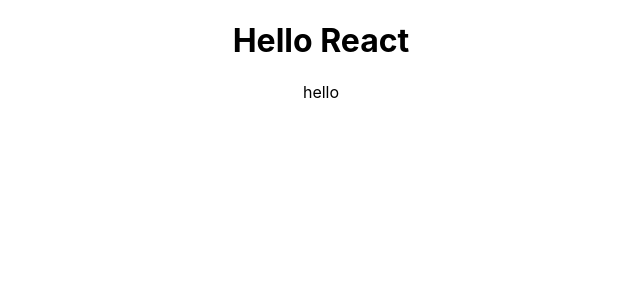
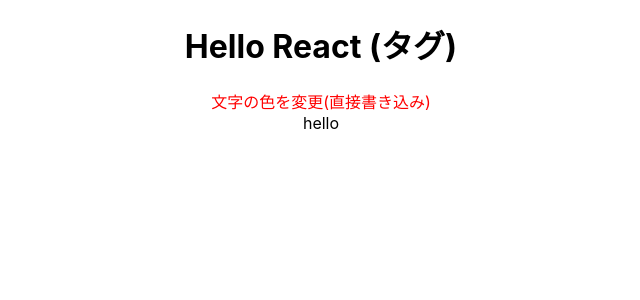
Before and after one commit to aoimaru/internReactPrac, a React (Create React App) app: page / in a window 1280 px wide. Shown: the top 300 px of the page, without its empty margins (319-959 px from the left). Built offline with nearby package versions, Linux system fonts and the light colour scheme.

Commit message:
直接書き込み(文字色変更)

```diff
--- a/src/App.jsx
+++ b/src/App.jsx
@@ -6,7 +6,10 @@
 function App() {
   return (
     <div className="App">
-      <h1> Hello React</h1>
+      <h1> Hello React (タグ)</h1>
+
+      <div style={{ color: 'red' }}>文字の色を変更(直接書き込み)</div>
+
       <colorSample color="blue" message="元気です">
         hello
       </colorSample>
```
